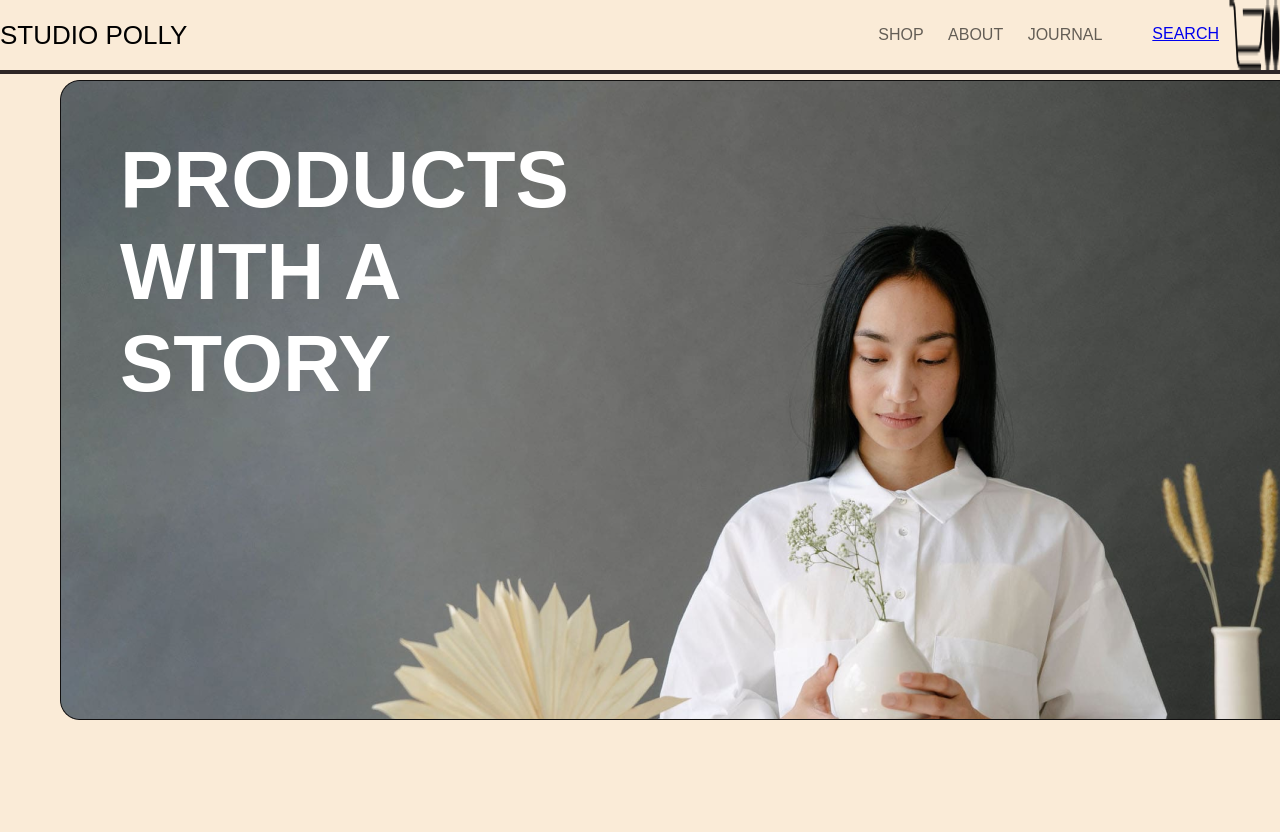
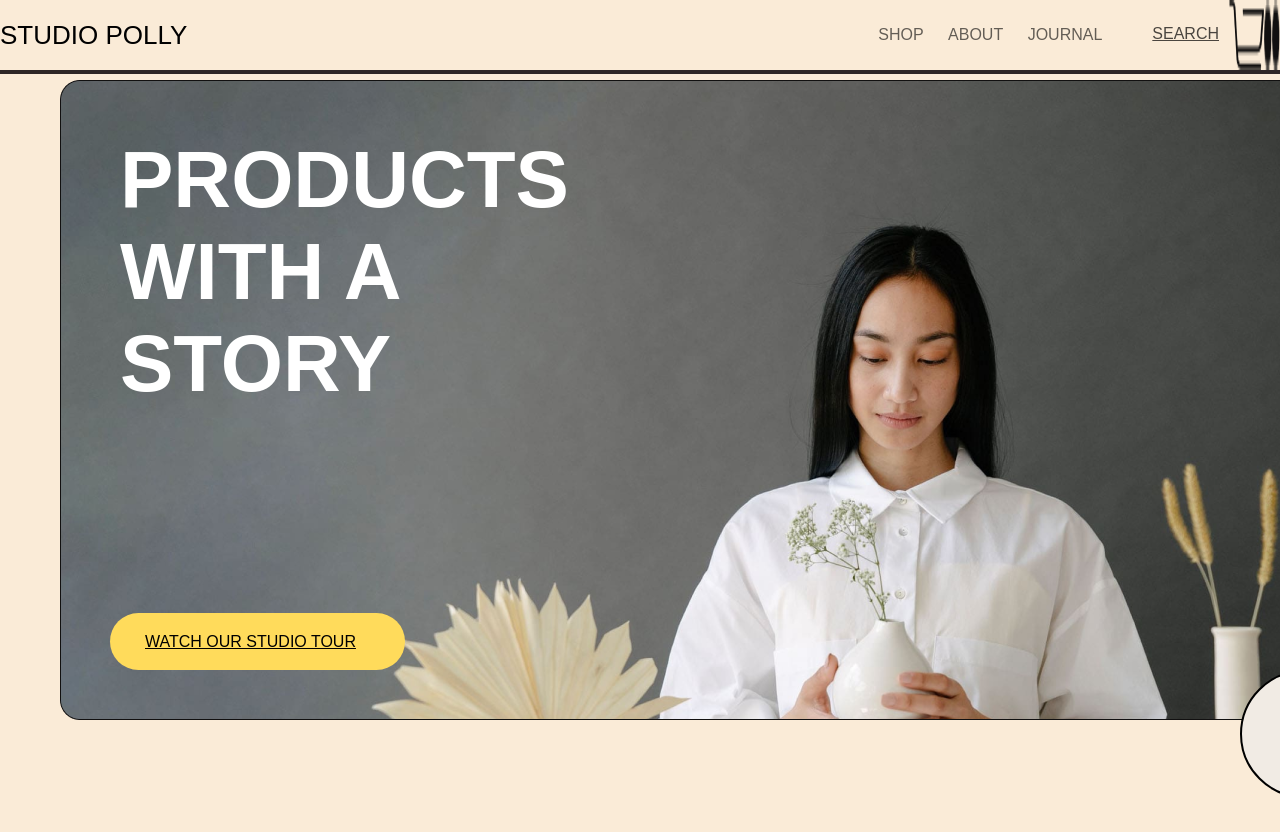
Before and after one commit to nasyr09khyrov/courses-work, a plain HTML site: page index.html in a window 1280 px wide. Shown: the top 832 px of the page. Drawn offline with Linux system fonts and the light colour scheme; a web font is replaced by a local one.

Commit message:
add section

```diff
--- a/index.html
+++ b/index.html
@@ -30,7 +30,9 @@
         <header>
             <h1>PRODUCTS WITH A STORY
             </h1>
+            <span> <a href="#">WATCH OUR STUDIO TOUR</a></span>
 
+            <div class="stick"><img src="./Vector (3).png" alt=""></div>
         </header>
     </body>
 </html>
--- a/style.css
+++ b/style.css
@@ -47,6 +47,12 @@ body {
     margin-left: 30px;
     padding: 10px;
     margin-top: 15px;
+    color: black;
+    opacity: 0.7;
+}
+ a.search:hover {
+    color: black;
+    transition: all 07s ease-in-out;
 }
 .navbar-brand {
     font-weight: 700px;
@@ -68,11 +74,39 @@ header {
   margin-left: 60px;
   margin-top: 10px;
 
-  display: flex;
+
 }
 header h1 {
     margin-left: 60px;
-    max-width: 350px;
+    width: 350px;
     font-size: 80px;
+    display: inline-block;
 
 }
+span a {
+    background-color: #FFDB5B;
+    width: 295px;
+    height: 57px;
+    border-radius: 30px;
+    font-weight: 500px;
+    padding-left: 35px;
+    color: black;
+    list-style-type: none;
+    margin-top: 150px;
+    margin-left: 50px;
+
+    display: flex;
+    justify-content: space-between;
+    align-items: center;
+}
+.stick {
+    background-color: #F1EBE4;
+    width: 128px;
+    height: 128px;
+    border-radius: 128px;
+    margin-left: 1180px;
+    border: 2px solid black;
+    padding-left: 50px;
+    padding-top: 30px;
+
+}
```
Also changed, not shown: Vector (3).png (added).
